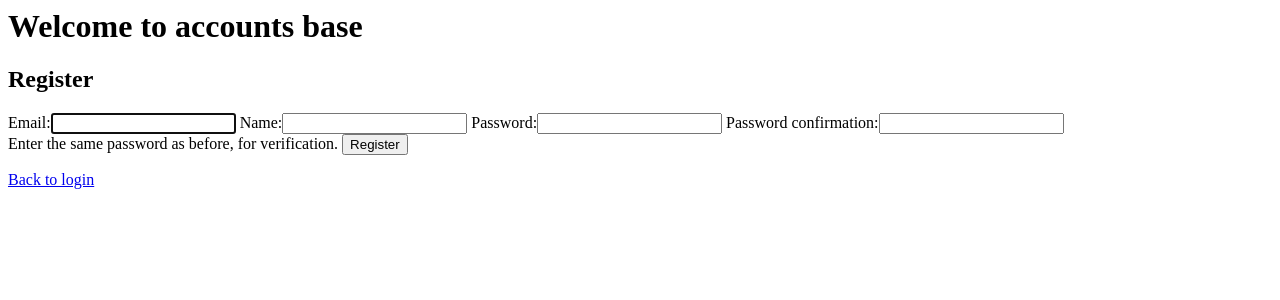
After one commit to D4reD3VIL81/REST_store_and_blog, a Django app: page /account/register/ in a window 1280 px wide. The commit adds this page. Shown: the top 300 px of the page. Run offline with Django 3.2, Linux system fonts and the light colour scheme.

Commit message:
Account app completed

```diff
--- /dev/null
+++ b/REST_store_and_blog/account/forms.py
@@ -0,0 +1,10 @@
+from pyexpat import model
+from .models import AccountModel
+from django.contrib.auth.forms import UserCreationForm
+
+
+class AccountCreationForm(UserCreationForm):
+
+    class Meta(UserCreationForm.Meta):
+        model = AccountModel
+        fields = ("email", "name")
--- a/REST_store_and_blog/account/templates/account/dashboard.html
+++ b/REST_store_and_blog/account/templates/account/dashboard.html
@@ -10,6 +10,7 @@ Hello, {{ user.username | default:'Guest'}}, This is Dashboard.
         <a href="{% url 'account:password_change' %}">Change Password</a>
     {% else %}
         <a href="{% url 'account:login' %}">Login</a>
+        <a href="{% url 'account:register' %}">Register</a>
     {% endif %}
 </div>
 
--- /dev/null
+++ b/REST_store_and_blog/account/templates/account/register.html
@@ -0,0 +1,15 @@
+{% extends 'base.html' %}
+
+{% block content %}
+
+<h2> Register </h2>
+
+<form method="post">
+    {% csrf_token %}
+    {{ form }}
+    <input type="submit" value="Register">
+</form>
+
+<a href="{% url 'account:login' %}"> Back to login</a>
+
+{% endblock content %}
--- a/REST_store_and_blog/account/templates/registration/login.html
+++ b/REST_store_and_blog/account/templates/registration/login.html
@@ -13,5 +13,7 @@
 </from>
 
 <a href="{% url 'account:dashboard' %}">Back to Dashboard</a>
+<a href="{% url 'account:password_reset' %}">Change password</a>
+<a href="{% url 'account:register' %}">Register</a>
 
 {% endblock %}
--- a/REST_store_and_blog/account/urls.py
+++ b/REST_store_and_blog/account/urls.py
@@ -1,10 +1,12 @@
 from django.urls import path
 from django.urls import include
 from .views import DashboardView
+from .views import AccountCreationFormView
 
 app_name = 'account'
 
 urlpatterns = [
     path('dashboard/', DashboardView.as_view(), name='dashboard'),
-    path('profiles/',include('django.contrib.auth.urls'))
+    path('profiles/',include('django.contrib.auth.urls')),
+    path('register/', AccountCreationFormView.as_view(), name='register')
 ]
--- a/REST_store_and_blog/account/views.py
+++ b/REST_store_and_blog/account/views.py
@@ -1,7 +1,18 @@
-from django.shortcuts import render
+from django.shortcuts import redirect, render
 from django.views.generic import TemplateView
+from django.views.generic.edit import FormView
+from .forms import AccountCreationForm
 
 # Create your views here.
 
 class DashboardView(TemplateView):
     template_name = 'account/dashboard.html'
+
+class AccountCreationFormView(FormView):
+    template_name = 'account/register.html'
+    form_class = AccountCreationForm
+    success_url = 'account:dashboard'
+
+    def form_valid(self, form):
+
+        return super().form_valid(form)
```
Also changed, not shown: REST_store_and_blog/REST_store_and_blog/settings.py (+12 -12 lines).
